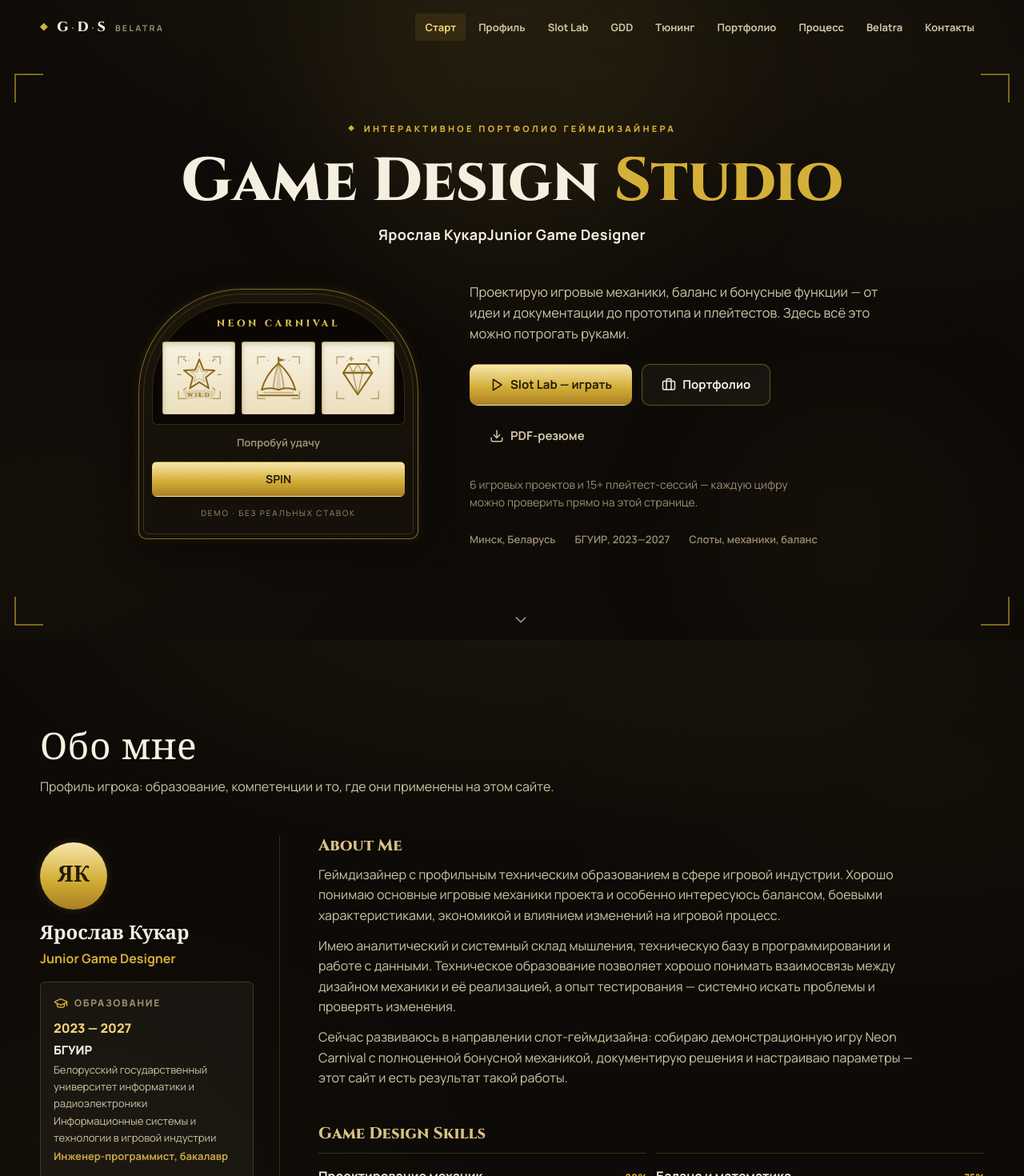
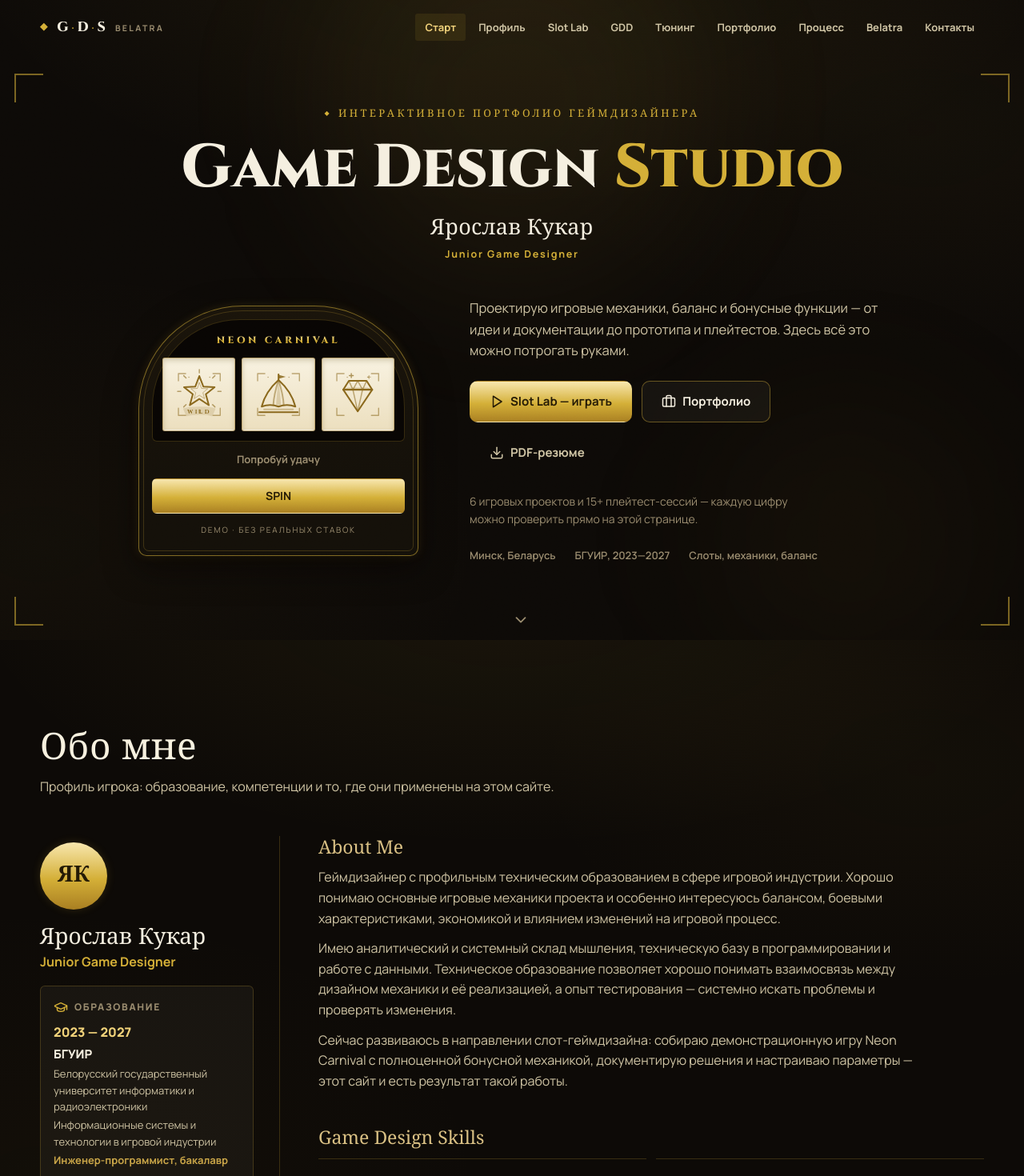
Before and after one commit to Kerarty/cv-belatra, a React (Vite) app: page / in a window 1280 px wide. Shown: the top 1470 px of the page at 80% size. Built offline with nearby package versions, Linux system fonts and the light colour scheme; a web font is replaced by a local one.

Commit message:
fix: apply missing Oranienbaum blocks (kicker, name, profile subtitles)

```diff
--- a/src/styles/sections.css
+++ b/src/styles/sections.css
@@ -178,9 +178,20 @@
 }
 
 .hero-name {
-  font-size: 18px;
+  font-family: var(--font-display-ru);
+  font-size: 27px;
+  font-weight: 400;
+  letter-spacing: 0.01em;
+}
+
+.hero-role {
+  display: block;
+  margin-top: 4px;
+  font-family: var(--font-body);
+  font-size: 12.5px;
   font-weight: 700;
-  letter-spacing: 0.02em;
+  letter-spacing: 0.14em;
+  color: var(--gold);
 }
 
 .hero-row {
@@ -390,8 +401,9 @@
 }
 
 .player-name {
-  font-family: var(--font-display);
-  font-size: 24px;
+  font-family: var(--font-display-ru);
+  font-size: 28px;
+  font-weight: 400;
 }
 
 .player-role {
@@ -468,8 +480,9 @@
 }
 
 .profile-subtitle {
-  font-family: var(--font-display);
-  font-size: 20px;
+  font-family: var(--font-display-ru);
+  font-size: 23px;
+  font-weight: 400;
   color: var(--violet-soft);
   margin-bottom: var(--sp-3);
 }
@@ -1268,9 +1281,10 @@
   display: inline-flex;
   align-items: center;
   gap: var(--sp-2);
-  font-size: 11px;
-  font-weight: 800;
-  letter-spacing: 0.3em;
+  font-family: var(--font-display-ru);
+  font-size: 13px;
+  font-weight: 400;
+  letter-spacing: 0.26em;
   text-transform: uppercase;
   color: var(--gold);
 }
```
